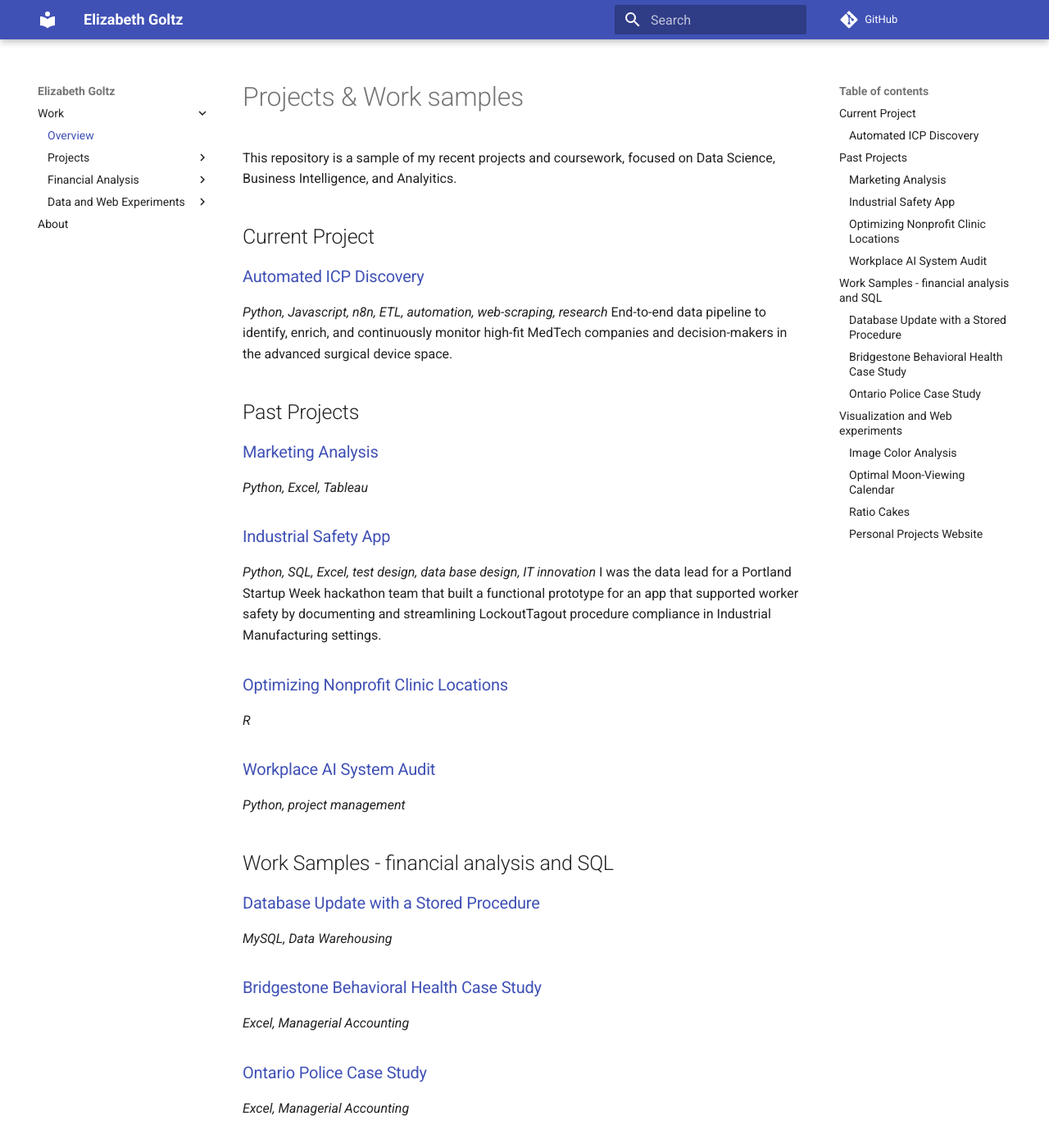
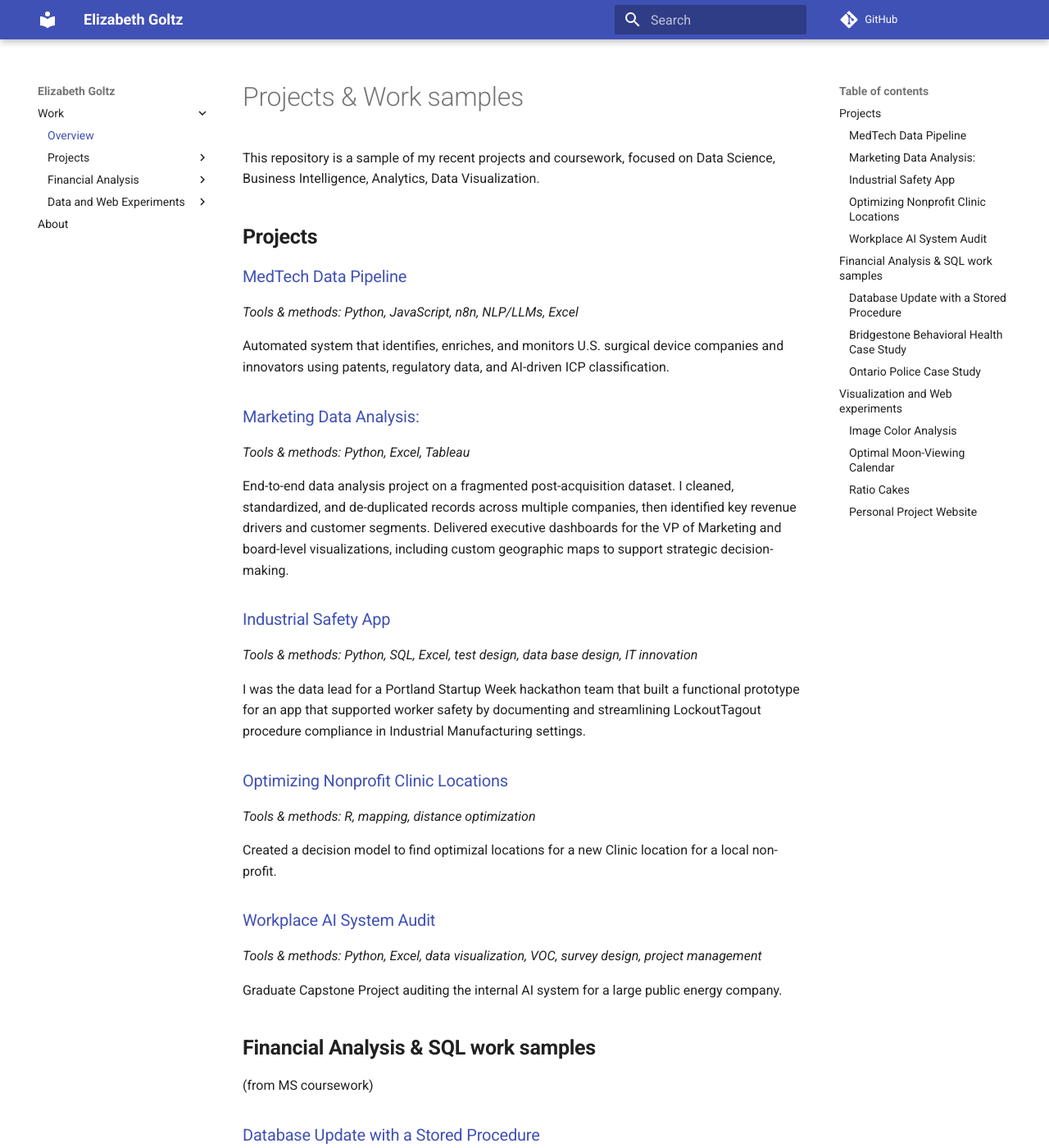
Before and after one commit to egoltz/egoltz.github.io, an MkDocs documentation site: the page built from docs/index.md, in a window 1280 px wide and 1400 px high. Shown: the whole window at 82% size. Built offline with MkDocs 1.6.1 and Material for MkDocs 9.7.7, drawn with Linux system fonts in a browser that asks for light colours; comment, search, counter and statistics services are not loaded; some of the changed text lies outside the part shown.

Commit message:
added & edited projects

```diff
--- a/docs/index.md
+++ b/docs/index.md
@@ -1,49 +1,59 @@
 # Projects & Work samples
-This repository is a sample of my recent projects and coursework, focused on Data Science, Business Intelligence, and Analyitics.
+This repository is a sample of my recent projects and coursework, focused on Data Science, Business Intelligence, Analytics, Data Visualization.
 
-## Current Project
-### [Automated ICP Discovery](/work/projects/icp/)
-_Python, Javascript, n8n, ETL, automation, web-scraping, research_
-End-to-end data pipeline to identify, enrich, and continuously monitor high-fit MedTech companies and decision-makers in the advanced surgical device space.
+## **Projects**
+### [MedTech Data Pipeline](/work/projects/icp/)
+_Tools & methods: Python, JavaScript, n8n, NLP/LLMs, Excel_
 
-## Past Projects
+Automated system that identifies, enriches, and monitors U.S. surgical device companies and innovators using patents, regulatory data, and AI-driven ICP classification.
 
-### [Marketing Analysis](/work/projects/gt/)
-_Python, Excel, Tableau_
+### [Marketing Data Analysis: ](/work/projects/gt/)
+_Tools & methods: Python, Excel, Tableau_
+
+End-to-end data analysis project on a fragmented post-acquisition dataset. I cleaned, standardized, and de-duplicated records across multiple companies, then identified key revenue drivers and customer segments. Delivered executive dashboards for the VP of Marketing and board-level visualizations, including custom geographic maps to support strategic decision-making.
 
 ### [Industrial Safety App](/work/projects/vwshr/)
-_Python, SQL, Excel, test design, data base design, IT innovation_
+_Tools & methods: Python, SQL, Excel, test design, data base design, IT innovation_
+
 I was the data lead for a Portland Startup Week hackathon team that built a functional prototype for an app that supported worker safety by documenting and streamlining LockoutTagout procedure compliance in Industrial Manufacturing settings.
 
 ### [Optimizing Nonprofit Clinic Locations](/work/projects/clinic-locations/)
-_R_
+_Tools & methods: R, mapping, distance optimization_
+
+Created a decision model to find optimizal locations for a new Clinic location for a local non-profit.
 
 ### [Workplace AI System Audit](/work/projects/pge/)
-_Python, project management_
+_Tools & methods: Python, Excel, data visualization, VOC, survey design, project management_
 
+Graduate Capstone Project auditing the internal AI system for a large public energy company.
 
-## Work Samples - financial analysis and SQL
+## **Financial Analysis & SQL work samples**
+(from MS coursework)
+### [Database Update with a Stored Procedure](/work/projects/stored-procedure.md/)
+_Tools & methods: MySQL, Data Warehousing_
+### [Bridgestone Behavioral Health Case Study](/work/financial-analysis/bridgestone/)
+_Tools & methods: Excel, Managerial Accounting_
+### [Ontario Police Case Study](/work/financial-analysis/ontario-police/)
+_Tools & methods: Excel, Managerial Accounting_
 
-### [Database Update with a Stored Procedure](/work/projects/stored-procedure.md/)
-_MySQL, Data Warehousing_
-### [Bridgestone Behavioral Health Case Study](/work/financial-analysis/bridgestone/)
-_Excel, Managerial Accounting_
-### [Ontario Police Case Study](/work/financial-analysis/ontario-police/)
-_Excel, Managerial Accounting_
-
-## Visualization and Web experiments
+## **Visualization and Web experiments**
 
 ### [Image Color Analysis](work/visualization/color-analysis.md)
-_Python, UX_
+_Tools & methods: Python, UX_
+
 I originally wrote this python code for UX research, but demo'd here using fine art examples.
 
 ### [Optimal Moon-Viewing Calendar](/work/experiments/moon-viewing/)
-_Python, astropy library, graphic design_
+_Tools & methods: Python, astropy library, graphic design_
+
 A fun calendar I made to answer the question: When is the best time to look at the moon?"
 
 ### [Ratio Cakes](https://ratiocakes.pythonanywhere.com/)
-_Python, Django, recipe development_
+_Tools & methods: Python, Django, recipe development_
+
 A simple django app to share my allergy-friendly fruit-forward ratio-based breakfast cake recipe.
 
-### [Personal Projects Website]()
-_Javascript, React_
+### [Personal Project Website](https://elizabeth-goltz-projects.vercel.app/)
+_Tools & methods: Javascript, React, NextJS, Notion API, vercel_
+
+Person website that uses Notion API to post pages to the web, hosted on vercel
```
Also changed, not shown: docs/work/projects/icp.md (+41 -1 lines), docs/assets/images/hx-llmClassifier-diagram.png (added), docs/work/projects/Screenshot 2026-01-30 at 9.02.33 AM.png (deleted).
